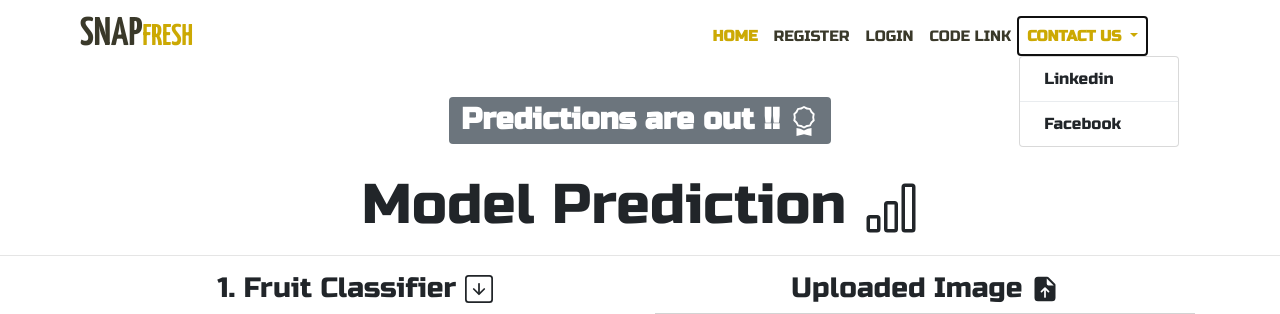
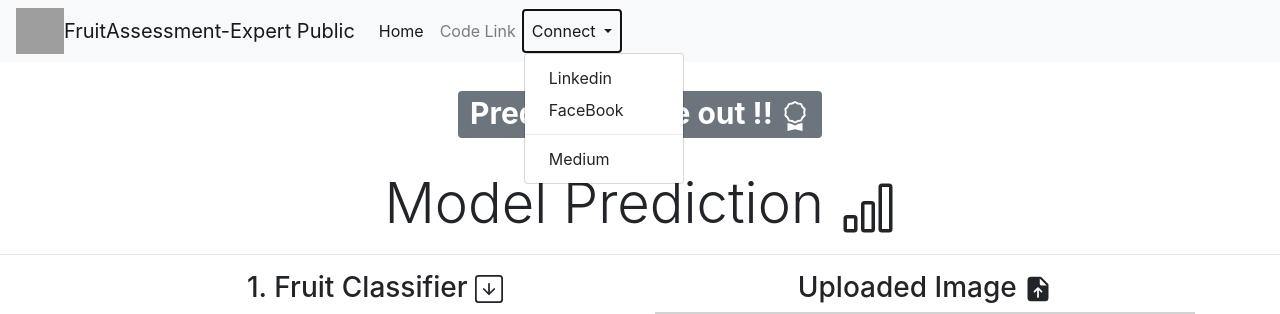
Before and after one commit to FOXAYA/SnapFresh, a Flask app: template templates/Pred3.html in a window 1280 px wide, after a click on "Connect". Shown: the top 314 px of the page. Run offline with Flask 2, Linux system fonts and the light colour scheme; the template is opened without the code that fills it, so the values that code supplies are empty; some libraries are stand-ins or nearby versions; grey boxes are pictures that could not be loaded.

Commit message:
Final-Day

```diff
--- a/app.py
+++ b/app.py
@@ -20,7 +20,7 @@ app = Flask(__name__)
 app.config['MYSQL_HOST'] = 'localhost'
 app.config['MYSQL_USER'] = 'root'
 app.config['MYSQL_PASSWORD'] = 'medhat2030'
-app.config['MYSQL_DB'] = 'WelcomeUser'
+app.config['MYSQL_DB'] = 'UserAuthentication'
 app.config['MYSQL_UNIX_SOCKET'] = '/var/run/mysqld/mysqld.sock'
 
 # Initialize MySQL
--- a/templates/Pred3.html
+++ b/templates/Pred3.html
@@ -3,52 +3,73 @@
 <head>
 <meta name="viewport" content="width=device-width, initial-scale=1">
 <link rel="stylesheet" href="https://stackpath.bootstrapcdn.com/bootstrap/4.5.0/css/bootstrap.min.css" integrity="sha384-9aIt2nRpC12Uk9gS9baDl411NQApFmC26EwAOH8WgZl5MYYxFfc+NcPb1dKGj7Sk" crossorigin="anonymous">
-<!-----Css-->
-<link rel="stylesheet" href="{{ url_for('static', filename='css/Base.css') }}">
-<link rel="stylesheet" href="{{ url_for('static', filename='css/style.css') }}">
 
 <!-- JS, Popper.js, and jQuery -->
 <script src="https://code.jquery.com/jquery-3.5.1.slim.min.js" integrity="sha384-DfXdz2htPH0lsSSs5nCTpuj/zy4C+OGpamoFVy38MVBnE+IbbVYUew+OrCXaRkfj" crossorigin="anonymous"></script>
 <script src="https://cdn.jsdelivr.net/npm/popper.js@1.16.0/dist/umd/popper.min.js" integrity="sha384-Q6E9RHvbIyZFJoft+2mJbHaEWldlvI9IOYy5n3zV9zzTtmI3UksdQRVvoxMfooAo" crossorigin="anonymous"></script>
 <script src="https://stackpath.bootstrapcdn.com/bootstrap/4.5.0/js/bootstrap.min.js" integrity="sha384-OgVRvuATP1z7JjHLkuOU7Xw704+h835Lr+6QL9UvYjZE3Ipu6Tp75j7Bh/kR0JKI" crossorigin="anonymous"></script>
 
+<style>
+* {box-sizing: border-box}
+
+.container1 {
+  width: 100%;
+  background-color: #D3D3D3;
+}
+
+
+.skills {
+  text-align: right;
+  padding-top: 10px;
+  padding-bottom: 10px;
+  color: white;
+}
+
+.apple {width: {{fruit_dict['apple']}}%; background-color: #8B0000;}
+.banana {width: {{fruit_dict['banana']}}%; background-color: #B8860B;}
+.orange {width: {{fruit_dict['orange']}}%; background-color: #FF8C00;}
+.fresh {width: {{rotten[0]}}%; background-color: #228B22;}
+.rotten {width: {{rotten[1]}}%; background-color: #696969;}
+
+</style>
 </head>
-<body class="body">
-  <nav class="navbar navbar-expand-lg navbar-light nav-login nav-pred">
-      <div class="container nav_container">
-      <a class="navbar-brand" href="{{ url_for('home')}}"><strong class="strong">Snap</strong>Fresh</a>
+<body style=" text-align: center; align:center; background-repeat: no-repeat; background-size: auto;">
+
+  <nav class="navbar navbar-expand-lg navbar-light bg-light">
+          <img src="../static/upload-pic.png" alt="Tag" width="48px" height="46px">
+          <a class="navbar-brand" href="{{ url_for('home')}}">FruitAssessment-Expert
+Public
+</a>
           <button class="navbar-toggler" type="button" data-toggle="collapse" data-target="#navbarSupportedContent" aria-controls="navbarSupportedContent" aria-expanded="false" aria-label="Toggle navigation">
           <span class="navbar-toggler-icon"></span>
           </button>
+
           <div class="collapse navbar-collapse" id="navbarSupportedContent">
-          <ul class="navbar-nav">
+          <ul class="navbar-nav mr-auto">
           <li class="nav-item active">
-                  <a class="nav-link" href="{{ url_for('home')}}">Home<span class="sr-only">(current)</span></a>
+            <a class="nav-link" href="{{ url_for('home')}}">Home <span class="sr-only">(current)</span></a>
           </li>
           <li class="nav-item">
-                  <a class="nav-link" href="{{ url_for('register')}}">Register</a>
-              </li>
-              <li class="nav-item">
-                  <a class="nav-link" href="{{ url_for('login')}}">Login</a>
-              </li>
-              <li class="nav-item">
-                  <a class="nav-link" href="https://github.com/Medo20300/FruitAssessment-Expert.git">Code Link</a>
+            <a class="nav-link" href="https://github.com/Medo20300/FruitAssessment-Expert/tree/main">Code Link</a>
           </li>
           <li class="nav-item dropdown">
             <a class="nav-link dropdown-toggle" href="#" id="navbarDropdown" role="button" data-toggle="dropdown" aria-haspopup="true" aria-expanded="false">
-                      Contact Us
+              Connect
             </a>
+            <div class="dropdown-menu" aria-labelledby="navbarDropdown">
+              <a class="dropdown-item" href="www.linkedin.com/in/medhat-deif-lab-manager">Linkedin</a>
+              <a class="dropdown-item" href="https://www.facebook.com/share/p/YF3AsBKx11stNEWB/">FaceBook</a>
+              <div class="dropdown-divider"></div>
+	      <a class="dropdown-item" href="https://medium.com/@medhat.dheif/developing-the-snapfresh-a-journey-of-learning-and-innovation-40e9750c260e">Medium</a>
 
-                  <div class="dropdown-menu" aria-labelledby="navbarDropdown">
-                      <a class="dropdown-item" href="https://www.linkedin.com/in/medhat-deif-lab-manager/">Linkedin</a>
-                      <div class="dropdown-divider"></div>
-                      <a class="dropdown-item" href="https://www.facebook.com/setkfoxaya1?mibextid=ZbWKwL/">Facebook</a>
             </div>
           </li>
+
           </ul>
-      </div>
+
           </div>
    </nav>
+
 
 <br>
 <h1><span class="badge badge-secondary">Predictions are out !! <svg width="1em" height="1em" viewBox="0 0 16 16" class="bi bi-award" fill="currentColor" xmlns="http://www.w3.org/2000/svg">
```
Also changed, not shown: templates/index.html (+20 -9 lines), templates/register.html (+7 -24 lines), 1 other file. Lines whose indentation alone changed are shown as unchanged.
